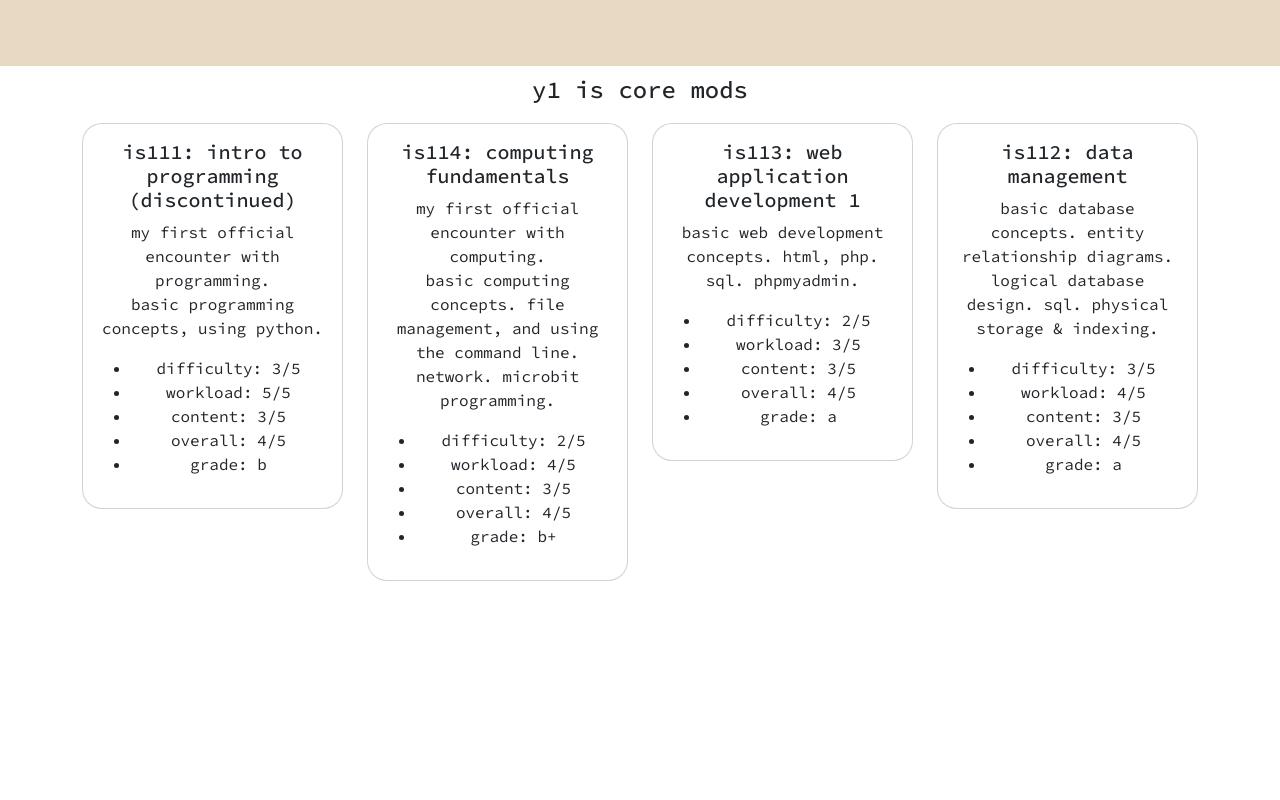
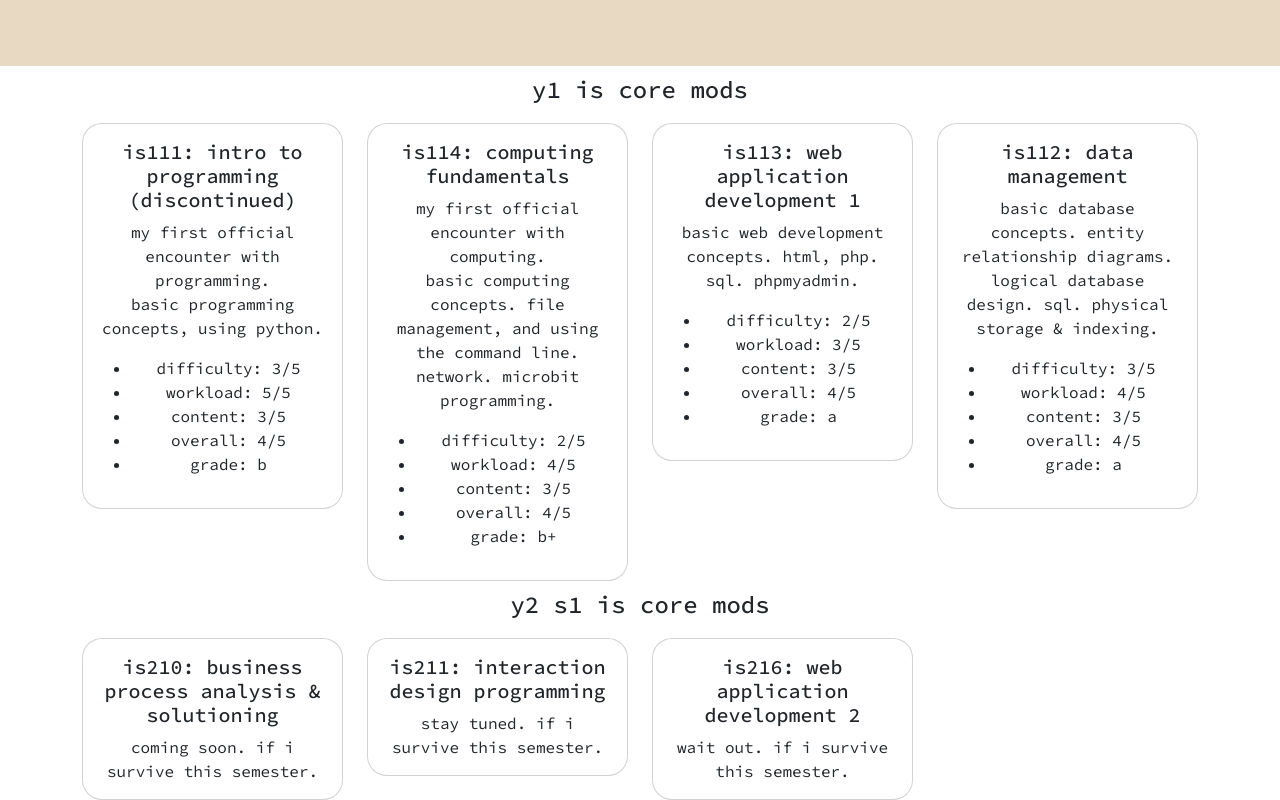
Before and after one commit to jordianojr/personal_site, a plain HTML site: page coursereview.html in a window 1280 px wide. Shown: the part 384-1184 px from the top of the page. Before the commit the page ends 965 px from the top, so only its background shows below. Drawn offline with nearby package versions, Linux system fonts and the light colour scheme; a web font is replaced by a local one.

Commit message:
update content

```diff
--- a/coursereview.html
+++ b/coursereview.html
@@ -109,6 +109,61 @@
         </div>
     </section>
 
+    <section class="container text-center" style="padding-top: 10px;">
+        <h4> y2 s1 is core mods </h4>
+        <div class="row" style="padding-top: 10px;">
+            <div class="col-lg-3">
+                <div class="card">
+                    <div class="card-body">
+                        <h5 class="card-title">is210: business process analysis & solutioning</h5>
+                        <p class="card-text">
+                            coming soon. if i survive this semester.
+                            <!-- <ul>
+                                <li>difficulty: 3/5</li>
+                                <li>workload: 5/5</li>
+                                <li>content: 3/5</li>
+                                <li>overall: 4/5</li>
+                                <li>grade: b</li>
+                            </ul> -->
+                        </p>
+                    </div>
+                </div>
+            </div>
+            <div class="col-lg-3">
+                <div class="card">
+                    <div class="card-body">
+                        <h5 class="card-title">is211: interaction design programming</h5>
+                        <p class="card-text">
+                            stay tuned. if i survive this semester.
+                            <!-- <ul>
+                                <li>difficulty: 2/5</li>
+                                <li>workload: 4/5</li>
+                                <li>content: 3/5</li>
+                                <li>overall: 4/5</li>
+                                <li>grade: b+</li>
+                            </ul> -->
+                        </p>
+                    </div>
+                </div>
+            </div>
+            <div class="col-lg-3">
+                <div class="card">
+                    <div class="card-body">
+                        <h5 class="card-title">is216: web application development 2</h5>
+                        <p class="card-text">
+                            wait out. if i survive this semester.
+                            <!-- <ul>
+                                <li>difficulty: 2/5</li>
+                                <li>workload: 3/5</li>
+                                <li>content: 3/5</li>
+                                <li>overall: 4/5</li>
+                                <li>grade: a</li>
+                            </ul> -->
+                        </p>
+                    </div>
+                </div>
+            </div>
+
 <script src="scripts.js"></script>
 <script src="https://cdn.jsdelivr.net/npm/bootstrap@5.3.3/dist/js/bootstrap.bundle.min.js" integrity="sha384-YvpcrYf0tY3lHB60NNkmXc5s9fDVZLESaAA55NDzOxhy9GkcIdslK1eN7N6jIeHz" crossorigin="anonymous"></script>
 </body>
```
